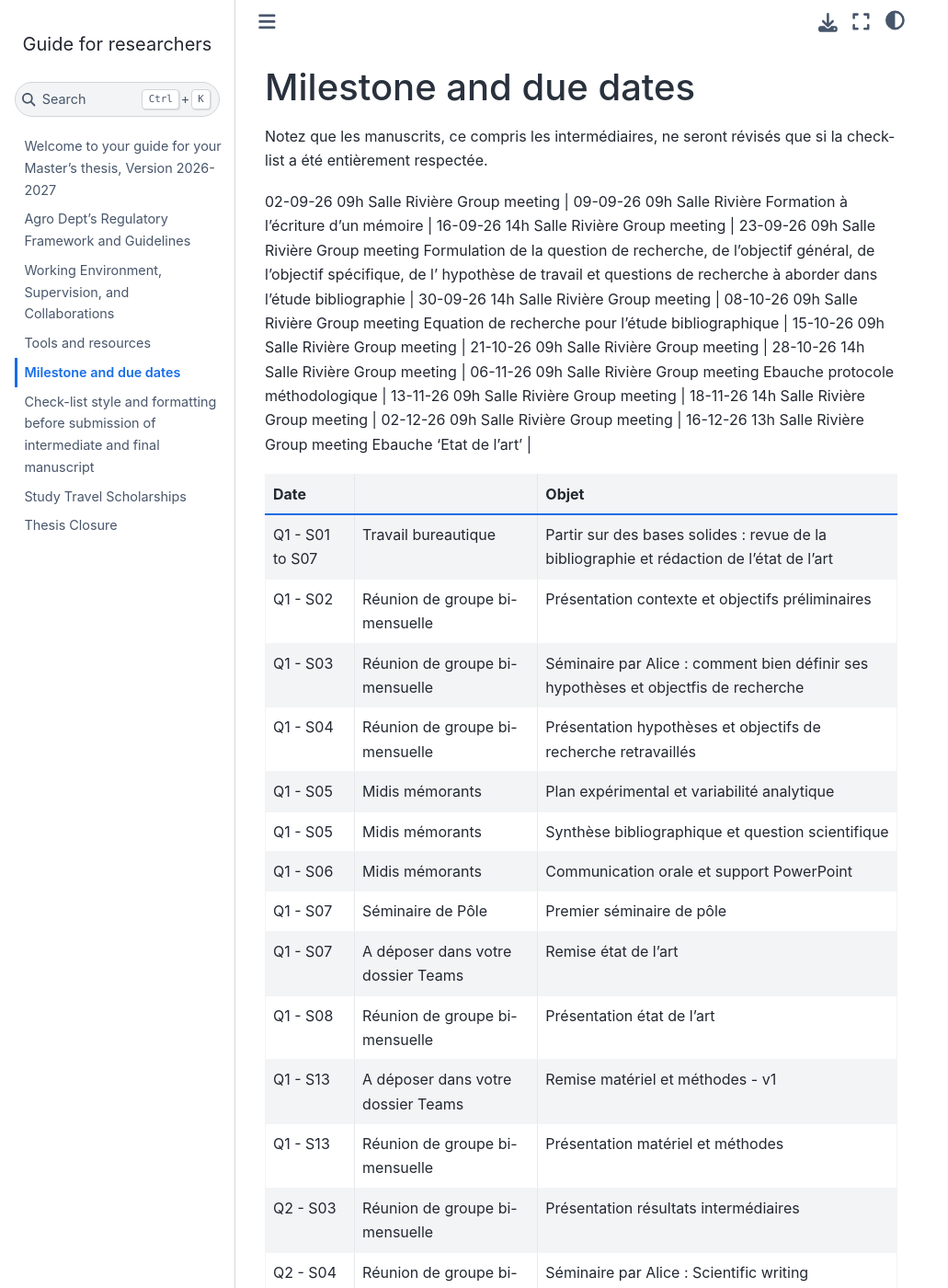
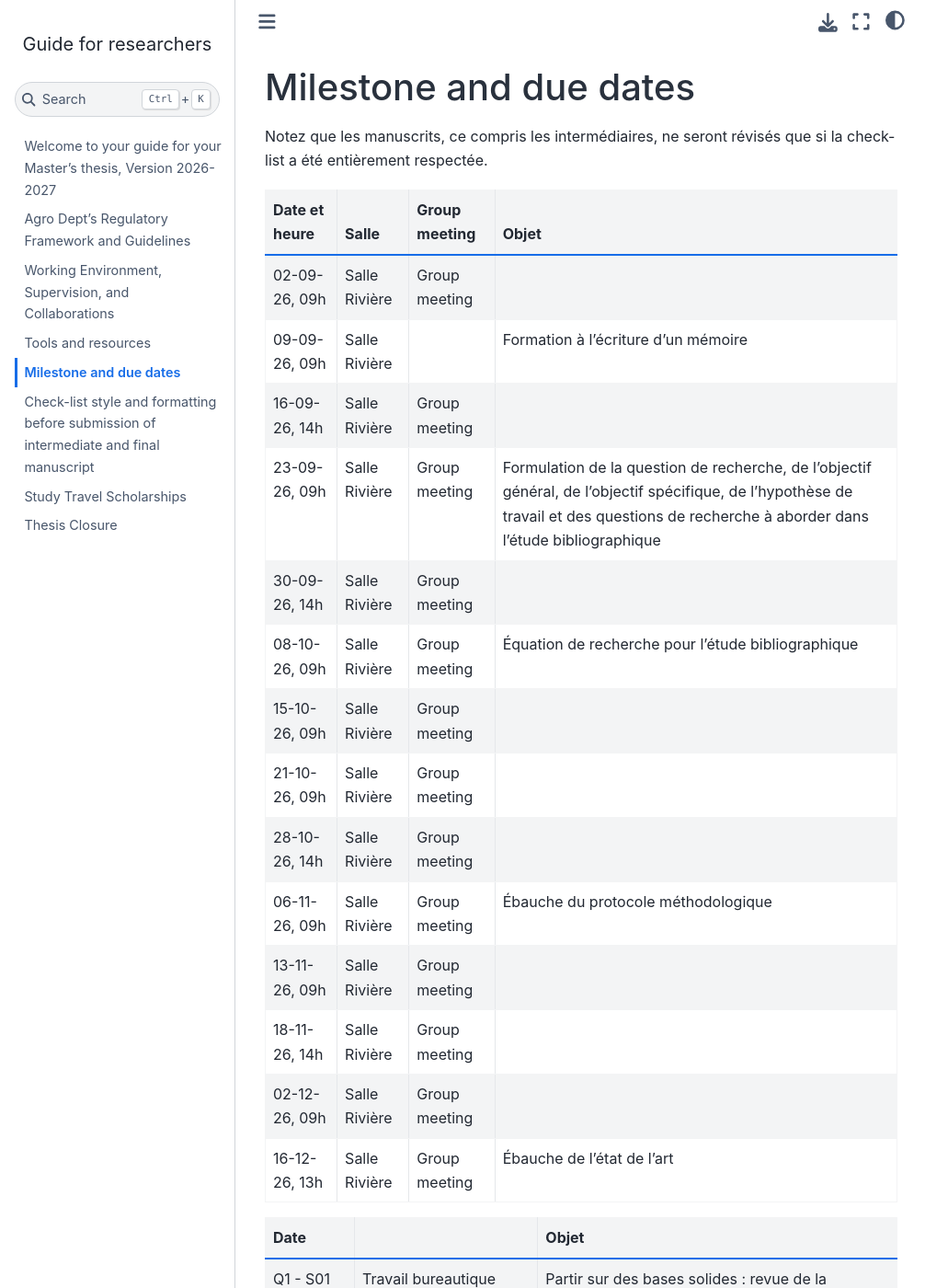
Before and after one commit to GERUlab/guide4researchers, a Jupyter Book: the page built from chapter4.md, in a window 1280 px wide and 1400 px high. Shown: the whole window at 92% size, without its empty margins (0-1031 px from the left). Built offline with Jupyter Book 1.0.4 settings and Sphinx 7.4.7 and the Sphinx Book theme 1.1.4, drawn with Linux system fonts in a browser that asks for light colours.

Commit message:
Update chapter4.md

```diff
--- a/chapter4.md
+++ b/chapter4.md
@@ -2,20 +2,22 @@
 
 Notez que les manuscrits, ce compris les intermédiaires, ne seront révisés que si la check-list a été entièrement respectée.
 
-02-09-26	09h	Salle Rivière 	Group meeting 	  |
-09-09-26	09h	Salle Rivière 	Formation à l'écriture d'un mémoire  |
-16-09-26 14h	Salle Rivière 	Group meeting 	  |
-23-09-26	09h	Salle Rivière 	Group meeting 	Formulation de la question de recherche, de l'objectif général, de l'objectif spécifique, de l' hypothèse de travail et questions de recherche à aborder dans l'étude bibliographie  |
-30-09-26 14h	Salle Rivière 	Group meeting  |
-08-10-26 09h  Salle Rivière 	Group meeting 	Equation de recherche pour l'étude bibliographique  |
-15-10-26 09h	Salle Rivière 	Group meeting 	  |
-21-10-26 09h	Salle Rivière 	Group meeting 	  |
-28-10-26 14h	Salle Rivière 	Group meeting 	  |
-06-11-26 09h	Salle Rivière 	Group meeting 	Ebauche protocole méthodologique   |
-13-11-26 09h	Salle Rivière 	Group meeting 	  |
-18-11-26 14h	Salle Rivière 	Group meeting 	  |
-02-12-26 09h	Salle Rivière 	Group meeting 	  |
-16-12-26 13h	Salle Rivière 	Group meeting 	  Ebauche 'Etat de l'art'  |
+| Date et heure | Salle | Group meeting | Objet |
+|---|---|---|---|
+| 02-09-26, 09h | Salle Rivière | Group meeting | |
+| 09-09-26, 09h | Salle Rivière | | Formation à l'écriture d'un mémoire |
+| 16-09-26, 14h | Salle Rivière | Group meeting | |
+| 23-09-26, 09h | Salle Rivière | Group meeting | Formulation de la question de recherche, de l'objectif général, de l'objectif spécifique, de l'hypothèse de travail et des questions de recherche à aborder dans l'étude bibliographique |
+| 30-09-26, 14h | Salle Rivière | Group meeting | |
+| 08-10-26, 09h | Salle Rivière | Group meeting | Équation de recherche pour l'étude bibliographique |
+| 15-10-26, 09h | Salle Rivière | Group meeting | |
+| 21-10-26, 09h | Salle Rivière | Group meeting | |
+| 28-10-26, 14h | Salle Rivière | Group meeting | |
+| 06-11-26, 09h | Salle Rivière | Group meeting | Ébauche du protocole méthodologique |
+| 13-11-26, 09h | Salle Rivière | Group meeting | |
+| 18-11-26, 14h | Salle Rivière | Group meeting | |
+| 02-12-26, 09h | Salle Rivière | Group meeting | |
+| 16-12-26, 13h | Salle Rivière | Group meeting | Ébauche de l'état de l'art |
 
 
 
```
